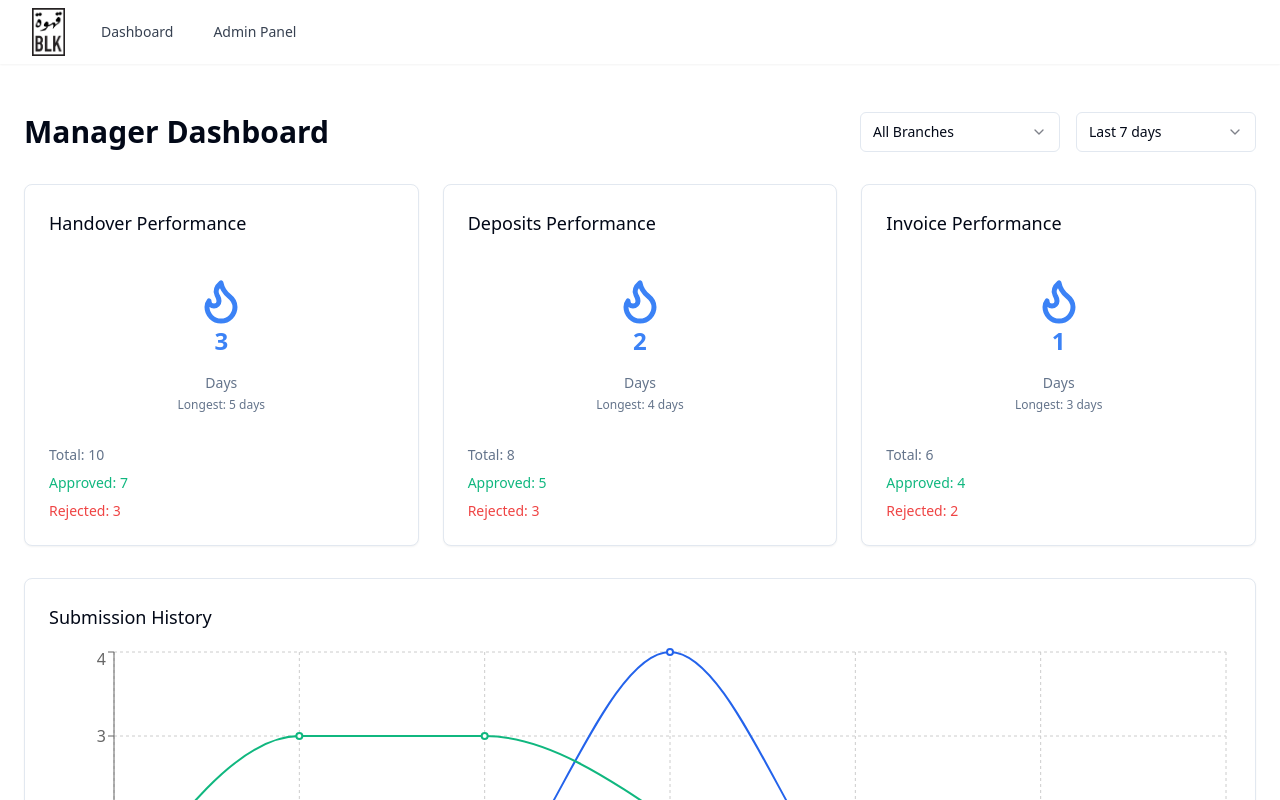
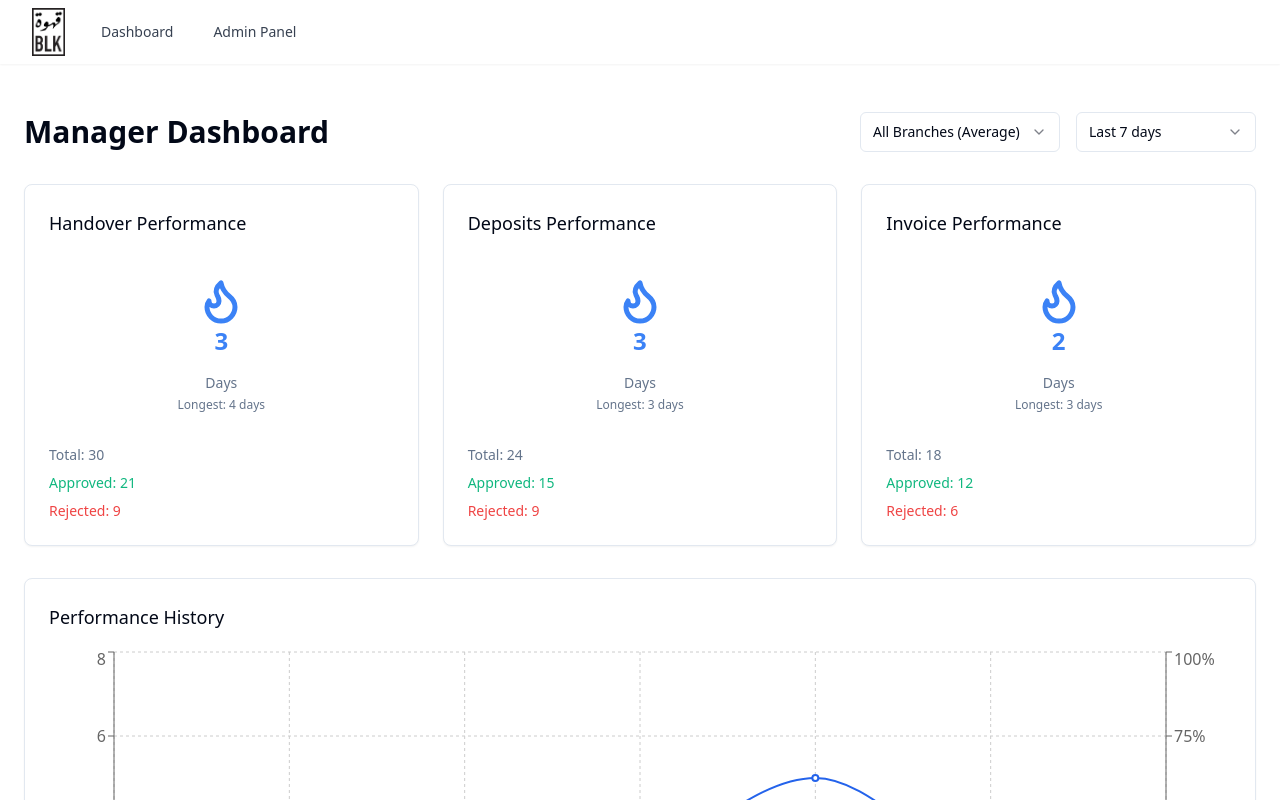
Before and after one commit to MegoSalbashian/submit-sparkle, a React (Vite) app: page / in a window 1280 px wide. Shown: the top 800 px of the page. Built offline with nearby package versions, Linux system fonts and the light colour scheme.

Commit message:
Add average for branches and update chart
- Implemented the calculation of average values for all branches.
- Updated the submission history chart to display more meaningful data.
[skip gpt_engineer]

```diff
--- a/src/components/ManagerDashboard.tsx
+++ b/src/components/ManagerDashboard.tsx
@@ -40,7 +40,7 @@ export const ManagerDashboard = () => {
               <SelectValue placeholder="Select branch" />
             </SelectTrigger>
             <SelectContent>
-              <SelectItem value="all">All Branches</SelectItem>
+              <SelectItem value="all">All Branches (Average)</SelectItem>
               {branches.map((branch) => (
                 <SelectItem key={branch.id} value={branch.id}>
                   {branch.name}
@@ -101,16 +101,31 @@ export const ManagerDashboard = () => {
       </div>
 
       <Card className="dashboard-card mb-8">
-        <h3 className="text-lg font-medium mb-4">Submission History</h3>
+        <h3 className="text-lg font-medium mb-4">Performance History</h3>
         <div className="chart-container" style={{ height: "400px" }}>
           <ResponsiveContainer width="100%" height="100%">
             <LineChart data={mockData.submissionHistory}>
               <CartesianGrid strokeDasharray="3 3" />
-              <XAxis dataKey="date" />
-              <YAxis />
-              <Tooltip />
+              <XAxis
+                dataKey="date"
+                tickFormatter={(value) => new Date(value).toLocaleDateString()}
+              />
+              <YAxis yAxisId="left" />
+              <YAxis
+                yAxisId="right"
+                orientation="right"
+                domain={[0, 100]}
+                tickFormatter={(value) => `${value}%`}
+              />
+              <Tooltip
+                formatter={(value: number, name: string) => {
+                  if (name === 'successRate') return [`${value.toFixed(1)}%`, 'Success Rate'];
+                  return [value, name];
+                }}
+              />
               <Legend />
               <Line
+                yAxisId="left"
                 type="monotone"
                 dataKey="handover"
                 stroke="hsl(var(--primary))"
@@ -118,6 +133,7 @@ export const ManagerDashboard = () => {
                 name="Handover"
               />
               <Line
+                yAxisId="left"
                 type="monotone"
                 dataKey="deposits"
                 stroke="hsl(var(--secondary))"
@@ -125,11 +141,21 @@ export const ManagerDashboard = () => {
                 name="Deposits"
               />
               <Line
+                yAxisId="left"
                 type="monotone"
                 dataKey="invoices"
                 stroke="hsl(var(--destructive))"
                 strokeWidth={2}
                 name="Invoices"
+              />
+              <Line
+                yAxisId="right"
+                type="monotone"
+                dataKey="successRate"
+                stroke="hsl(var(--success))"
+                strokeWidth={2}
+                name="Success Rate"
+                dot={false}
               />
             </LineChart>
           </ResponsiveContainer>
--- a/src/data/mockData.ts
+++ b/src/data/mockData.ts
@@ -45,13 +45,8 @@ export const addBranch = (name: string) => {
   return newBranch;
 };
 
-export const generateMockData = (branchId: string, dateRange: string = "7d") => {
-  // Generate different mock data based on branch and date range
-  const baseMultiplier = branchId === "all" ? 1 : parseInt(branchId);
-  const dateMultiplier = dateRange === "7d" ? 1 :
-                        dateRange === "30d" ? 2 :
-                        dateRange === "90d" ? 3 : 4;
-
+const generateBranchData = (branchId: string, dateMultiplier: number) => {
+  const baseMultiplier = parseInt(branchId);
   return {
     streaks: {
       handover: Math.max(1, (3 * baseMultiplier * dateMultiplier) % 7),
@@ -77,69 +72,123 @@ export const generateMockData = (branchId: string, dateRange: string = "7d") =>
       handover: 3 * baseMultiplier * dateMultiplier,
       deposits: 3 * baseMultiplier * dateMultiplier,
       invoices: 2 * baseMultiplier * dateMultiplier,
+    }
+  };
+};
+
+const calculateAverageData = (branchesData: any[]) => {
+  const initialValue = {
+    streaks: { handover: 0, deposits: 0, invoices: 0 },
+    longestStreaks: { handover: 0, deposits: 0, invoices: 0 },
+    totalSubmissions: { handover: 0, deposits: 0, invoices: 0 },
+    approvedSubmissions: { handover: 0, deposits: 0, invoices: 0 },
+    rejectedSubmissions: { handover: 0, deposits: 0, invoices: 0 }
+  };
+
+  const sum = branchesData.reduce((acc, curr) => ({
+    streaks: {
+      handover: acc.streaks.handover + curr.streaks.handover,
+      deposits: acc.streaks.deposits + curr.streaks.deposits,
+      invoices: acc.streaks.invoices + curr.streaks.invoices
     },
-    submissionHistory: generateSubmissionHistory(branchId, dateRange),
+    longestStreaks: {
+      handover: acc.longestStreaks.handover + curr.longestStreaks.handover,
+      deposits: acc.longestStreaks.deposits + curr.longestStreaks.deposits,
+      invoices: acc.longestStreaks.invoices + curr.longestStreaks.invoices
+    },
+    totalSubmissions: {
+      handover: acc.totalSubmissions.handover + curr.totalSubmissions.handover,
+      deposits: acc.totalSubmissions.deposits + curr.totalSubmissions.deposits,
+      invoices: acc.totalSubmissions.invoices + curr.totalSubmissions.invoices
+    },
+    approvedSubmissions: {
+      handover: acc.approvedSubmissions.handover + curr.approvedSubmissions.handover,
+      deposits: acc.approvedSubmissions.deposits + curr.approvedSubmissions.deposits,
+      invoices: acc.approvedSubmissions.invoices + curr.approvedSubmissions.invoices
+    },
+    rejectedSubmissions: {
+      handover: acc.rejectedSubmissions.handover + curr.rejectedSubmissions.handover,
+      deposits: acc.rejectedSubmissions.deposits + curr.rejectedSubmissions.deposits,
+      invoices: acc.rejectedSubmissions.invoices + curr.rejectedSubmissions.invoices
+    }
+  }), initialValue);
+
+  const count = branchesData.length;
+  return {
+    streaks: {
+      handover: Math.round(sum.streaks.handover / count),
+      deposits: Math.round(sum.streaks.deposits / count),
+      invoices: Math.round(sum.streaks.invoices / count)
+    },
+    longestStreaks: {
+      handover: Math.round(sum.longestStreaks.handover / count),
+      deposits: Math.round(sum.longestStreaks.deposits / count),
+      invoices: Math.round(sum.longestStreaks.invoices / count)
+    },
+    totalSubmissions: {
+      handover: Math.round(sum.totalSubmissions.handover / count),
+      deposits: Math.round(sum.totalSubmissions.deposits / count),
+      invoices: Math.round(sum.totalSubmissions.invoices / count)
+    },
+    approvedSubmissions: {
+      handover: Math.round(sum.approvedSubmissions.handover / count),
+      deposits: Math.round(sum.approvedSubmissions.deposits / count),
+      invoices: Math.round(sum.approvedSubmissions.invoices / count)
+    },
+    rejectedSubmissions: {
+      handover: Math.round(sum.rejectedSubmissions.handover / count),
+      deposits: Math.round(sum.rejectedSubmissions.deposits / count),
+      invoices: Math.round(sum.rejectedSubmissions.invoices / count)
+    }
   };
 };
 
 const generateSubmissionHistory = (branchId: string, dateRange: string) => {
+  const days = dateRange === "7d" ? 7 :
+              dateRange === "30d" ? 30 :
+              dateRange === "90d" ? 90 : 180;
+
+  const data = [];
   const baseMultiplier = branchId === "all" ? 1 : parseInt(branchId);
+
+  for (let i = days - 1; i >= 0; i--) {
+    const date = new Date();
+    date.setDate(date.getDate() - i);
+
+    const successRate = Math.min(100, Math.max(0,
+      70 + (Math.sin(i * 0.1) * 20) + (Math.random() * 10)
+    ));
+
+    data.push({
+      date: date.toISOString().split('T')[0],
+      successRate,
+      handover: Math.round(Math.random() * 5 * baseMultiplier),
+      deposits: Math.round(Math.random() * 4 * baseMultiplier),
+      invoices: Math.round(Math.random() * 3 * baseMultiplier)
+    });
+  }
+
+  return data;
+};
+
+export const generateMockData = (branchId: string, dateRange: string = "7d") => {
   const dateMultiplier = dateRange === "7d" ? 1 :
                         dateRange === "30d" ? 2 :
                         dateRange === "90d" ? 3 : 4;
 
-  const days = ["Mon", "Tue", "Wed", "Thu", "Fri", "Sat", "Sun"];
-
-  return days.map(day => ({
-    date: day,
-    handover: Math.floor(Math.random() * 5 * baseMultiplier * dateMultiplier),
-    deposits: Math.floor(Math.random() * 4 * baseMultiplier * dateMultiplier),
-    invoices: Math.floor(Math.random() * 3 * baseMultiplier * dateMultiplier),
-  }));
-};
-
-const calculateStreak = (records: any[], type: 'handover' | 'deposits' | 'invoice') => {
-  // Sort records by date in descending order
-  const sortedRecords = [...records].sort((a, b) =>
-    new Date(b.date).getTime() - new Date(a.date).getTime()
-  );
-
-  let currentStreak = 0;
-  let longestStreak = 0;
-  let previousDate: Date | null = null;
-
-  for (const record of sortedRecords) {
-    const currentDate = new Date(record.date);
-    const status = type === 'handover' ? record.handoverStatus :
-                   type === 'deposits' ? record.depositStatus :
-                   record.invoiceStatus;
-
-    // Only count "Completed" or "Approved" statuses
-    if (status === 'Completed' || status === 'Approved') {
-      if (!previousDate) {
-        currentStreak = 1;
-      } else {
-        // Check if dates are consecutive
-        const diffTime = Math.abs(previousDate.getTime() - currentDate.getTime());
-        const diffDays = Math.ceil(diffTime / (1000 * 60 * 60 * 24));
-
-        if (diffDays === 1) {
-          currentStreak++;
-        } else {
-          // Break in streak
-          longestStreak = Math.max(longestStreak, currentStreak);
-          currentStreak = 1;
-        }
-      }
-      previousDate = currentDate;
-    }
+  if (branchId === "all") {
+    // Calculate average data from all branches
+    const branchesData = branches.map(branch =>
+      generateBranchData(branch.id, dateMultiplier)
+    );
+    return {
+      ...calculateAverageData(branchesData),
+      submissionHistory: generateSubmissionHistory(branchId, dateRange)
+    };
   }
 
-  // Update longest streak one final time
-  longestStreak = Math.max(longestStreak, currentStreak);
-
   return {
-    current: currentStreak,
-    longest: longestStreak
+    ...generateBranchData(branchId, dateMultiplier),
+    submissionHistory: generateSubmissionHistory(branchId, dateRange)
   };
 };
```
